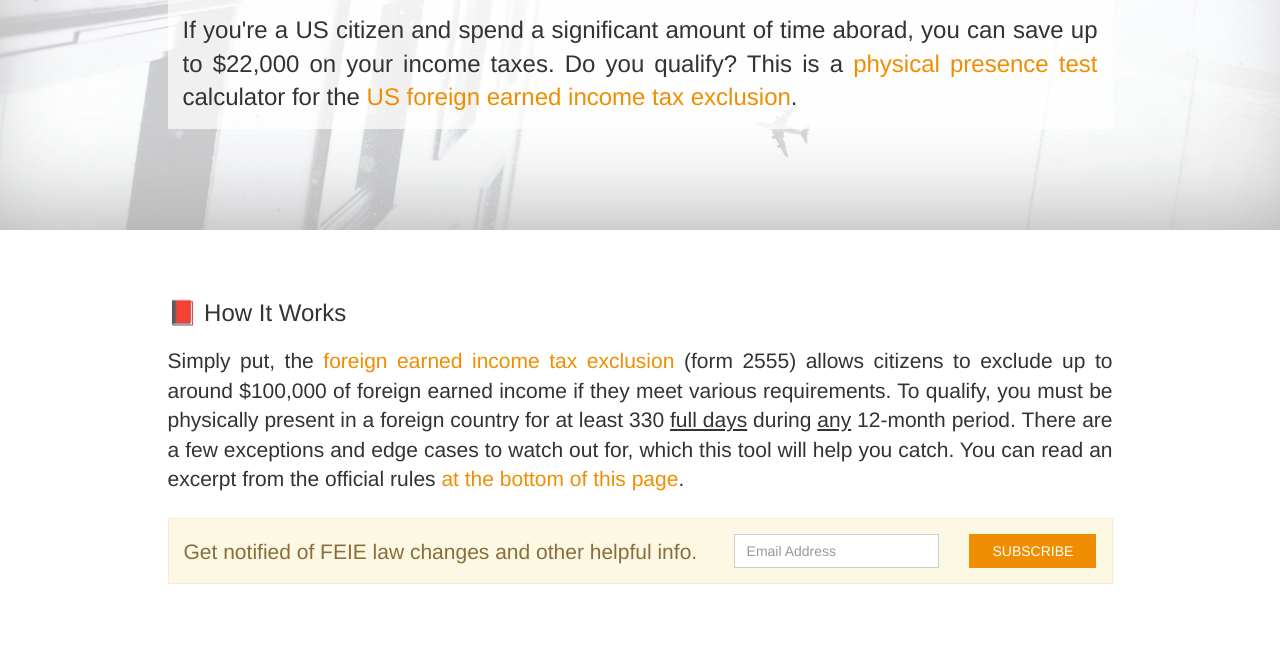
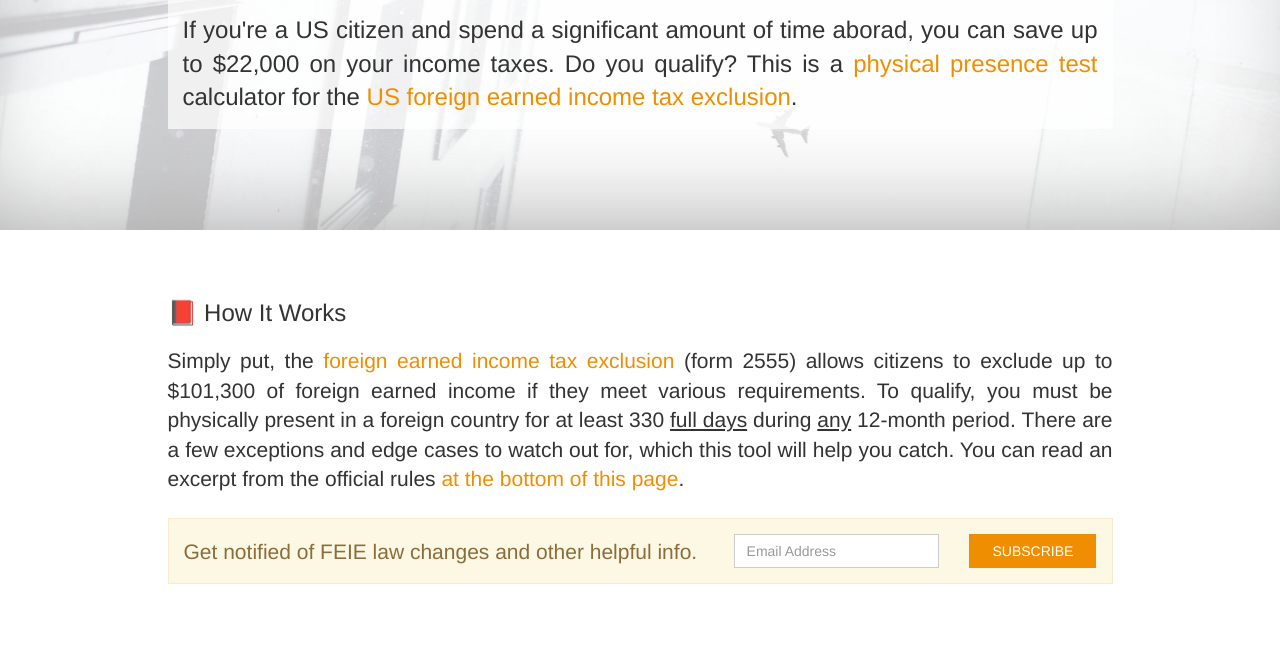
Before and after one commit to MariusVolkhart/feiecalc, a plain HTML site: page index.html in a window 1280 px wide. Shown: the part 85-736 px from the top of the page. Drawn offline with nearby package versions, Linux system fonts and the light colour scheme; a script that the page names is missing.

Commit message:
exact num

```diff
--- a/index.html
+++ b/index.html
@@ -43,7 +43,7 @@
                     <div class='section-how-it-works'>
                         <h3>📕 How It Works</h3>
                         <p class='lead text-justify'>
-                            Simply put, the <a href='http://www.irs.gov/individuals/international-taxpayers/foreign-earned-income-exclusion'>foreign earned income tax exclusion</a> (form 2555) allows citizens to exclude up to around $100,000 of foreign earned income if they meet various requirements. To qualify, you must be physically present in a foreign country for at least 330 <u>full days</u> during <u>any</u> 12-month period. There are a few exceptions and edge cases to watch out for, which this tool will help you catch. You can read an excerpt from the official rules <a href='#pub-54'>at the bottom of this page</a>.
+                            Simply put, the <a href='http://www.irs.gov/individuals/international-taxpayers/foreign-earned-income-exclusion'>foreign earned income tax exclusion</a> (form 2555) allows citizens to exclude up to $101,300 of foreign earned income if they meet various requirements. To qualify, you must be physically present in a foreign country for at least 330 <u>full days</u> during <u>any</u> 12-month period. There are a few exceptions and edge cases to watch out for, which this tool will help you catch. You can read an excerpt from the official rules <a href='#pub-54'>at the bottom of this page</a>.
                         </p>
                     </div>
 
```
